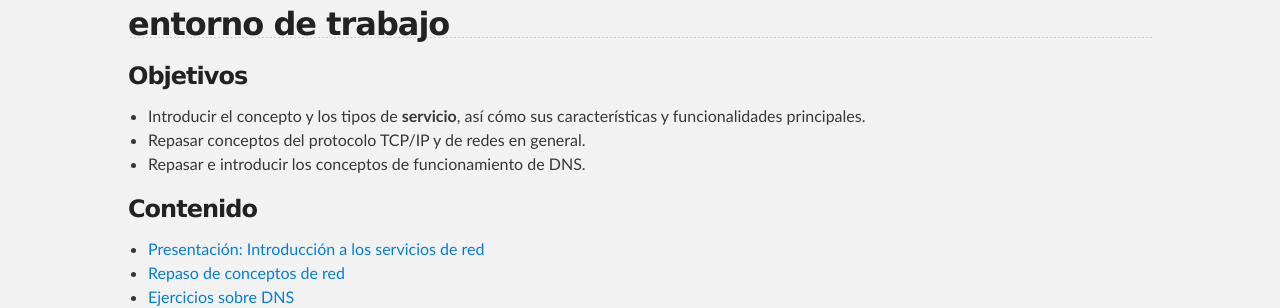
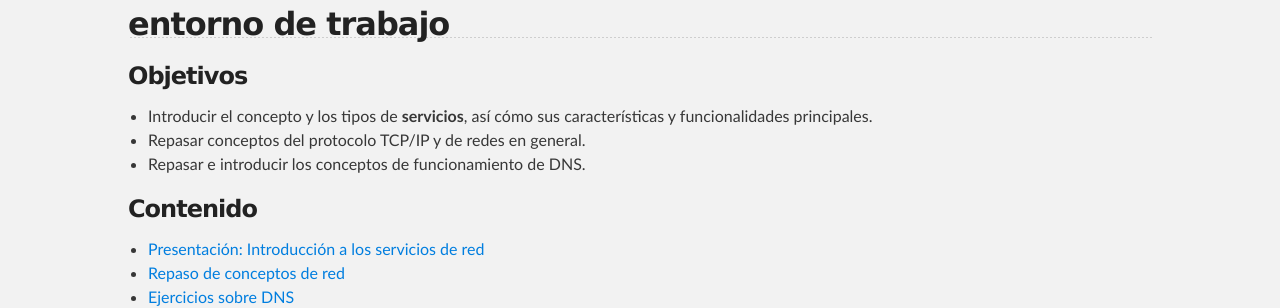
Before and after one commit to josedom24/servicios-gs, a Jekyll site: the page built from curso/u1/index.md, in a window 1280 px wide. Shown: the part 385-693 px from the top of the page. Built offline with Jekyll 4.4.1, drawn with Linux system fonts in a browser that asks for light colours; nearby versions of some CDN libraries.

Commit message:
Sync curso/u1/index.md de master a gh-pages

```diff
--- a/curso/u1/index.md
+++ b/curso/u1/index.md
@@ -6,7 +6,7 @@ layout: index
 
 ### Objetivos
 
-* Introducir el concepto y los tipos de **servicio**, así cómo sus características y funcionalidades principales.
+* Introducir el concepto y los tipos de **servicios**, así cómo sus características y funcionalidades principales.
 * Repasar conceptos del protocolo TCP/IP y de redes en general.
 * Repasar e introducir los conceptos de funcionamiento de DNS.
 
```
